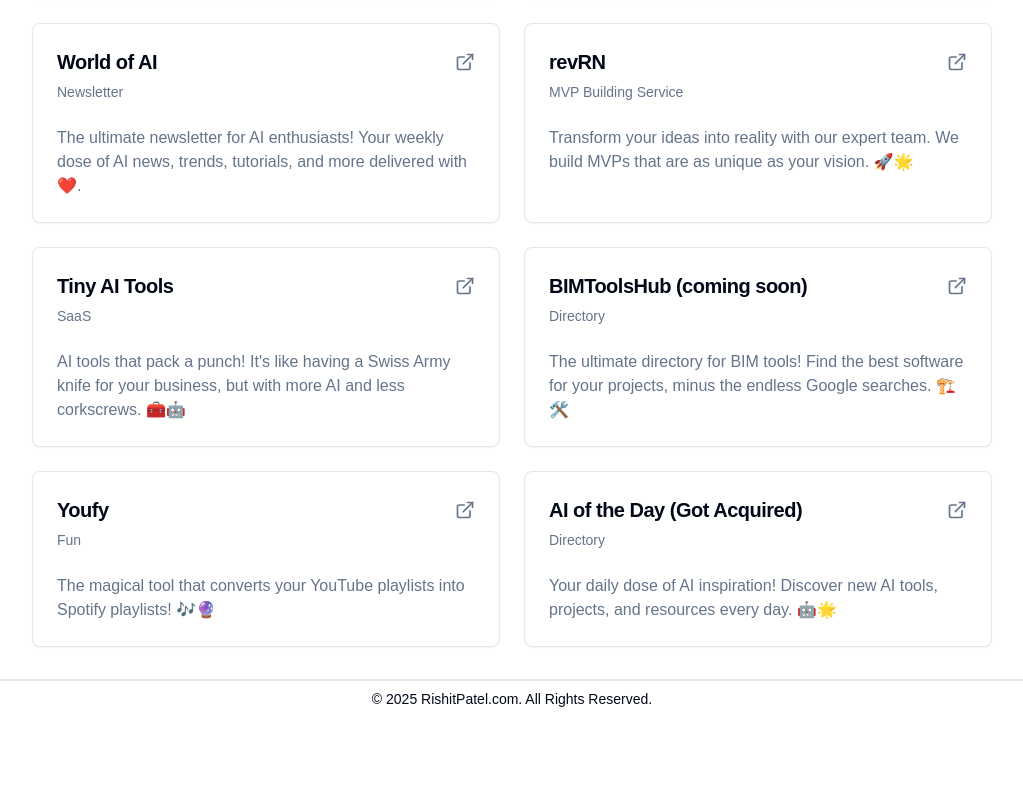
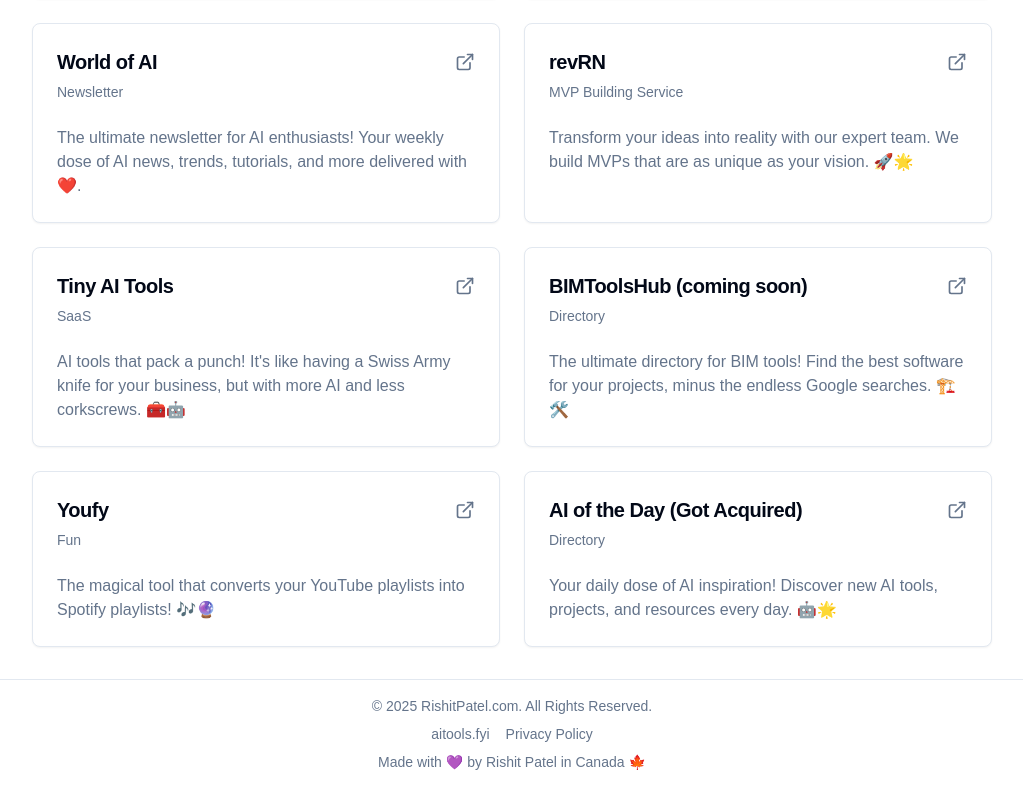
Before and after one commit to imrishit98/rishitpatel.com, a Next.js app: page /projects in a window 1280 px wide. Shown: the part 692-1480 px from the top of the page, without its empty margins (128-1151 px from the left). Before the commit the page ends 1409 px from the top, so only its background shows below. Built offline with nearby package versions, Linux system fonts and the light colour scheme; a web font is replaced by a local one.

Commit message:
Refactor footer component to include additional links and improve styling

```diff
--- a/src/components/layout/footer.js
+++ b/src/components/layout/footer.js
@@ -1,7 +1,12 @@
 import Link from 'next/link';
-
 import { siteName } from '@/../site-config';
 import { Container } from '@/components/ui/containers';
+import { cn } from '@/utils/shadcn';
+
+const footerLinks = [
+  { href: 'https://aitools.fyi', label: 'aitools.fyi' },
+  { href: '/privacy', label: 'Privacy Policy' },
+];
 
 /**
  * Footer component that displays copyright information and a link.
@@ -11,16 +16,45 @@
  */
 const Footer = () => {
   return (
-    <footer className='py-2 border-t-2'>
-      <Container className='flex justify-center items-center text-sm font-medium'>
-        © {new Date().getFullYear()}&nbsp;
-        <Link
-          href={'/'}
-          target='_blank'
-          rel='noopener noreferrer'>
-          {siteName}
-        </Link>
-        . All Rights Reserved.
+    <footer className='border-t bg-background'>
+      <Container className='flex flex-col items-center justify-center py-4 gap-2'>
+        <p className='text-sm text-muted-foreground'>
+          © {new Date().getFullYear()}{' '}
+          <Link
+            href='/'
+            className={cn(
+              'font-medium underline-offset-4 transition-colors hover:underline',
+              'hover:text-primary',
+            )}>
+            {siteName}
+          </Link>
+          . All Rights Reserved.
+        </p>
+        <div className='flex items-center gap-4 text-sm text-muted-foreground'>
+          {footerLinks.map(link => (
+            <Link
+              key={link.href}
+              href={link.href}
+              className={cn(
+                'hover:text-primary transition-colors',
+                'hover:underline underline-offset-4',
+              )}
+              {...(link.href.startsWith('http')
+                ? { target: '_blank', rel: 'noopener noreferrer' }
+                : {})}>
+              {link.label}
+            </Link>
+          ))}
+        </div>
+        <p className='text-sm text-muted-foreground flex items-center gap-1'>
+          Made with{' '}
+          <span
+            className='text-primary animate-pulse'
+            aria-label='love'>
+            💜
+          </span>{' '}
+          by Rishit Patel in Canada <span aria-label='maple leaf'>🍁</span>
+        </p>
       </Container>
     </footer>
   );
```
